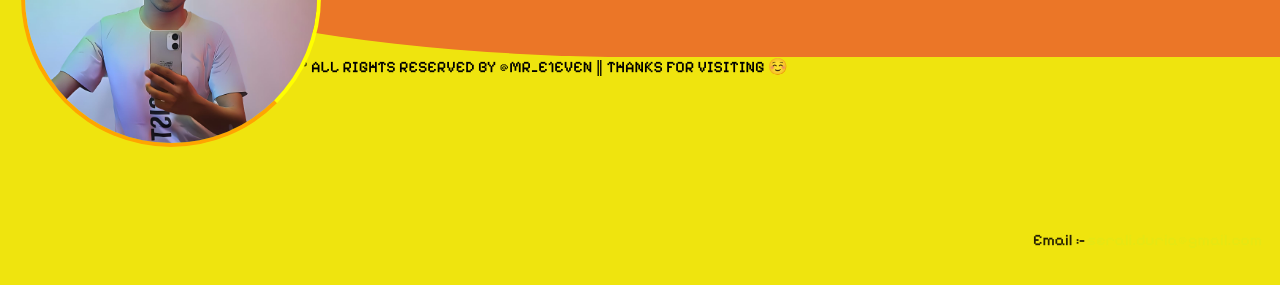
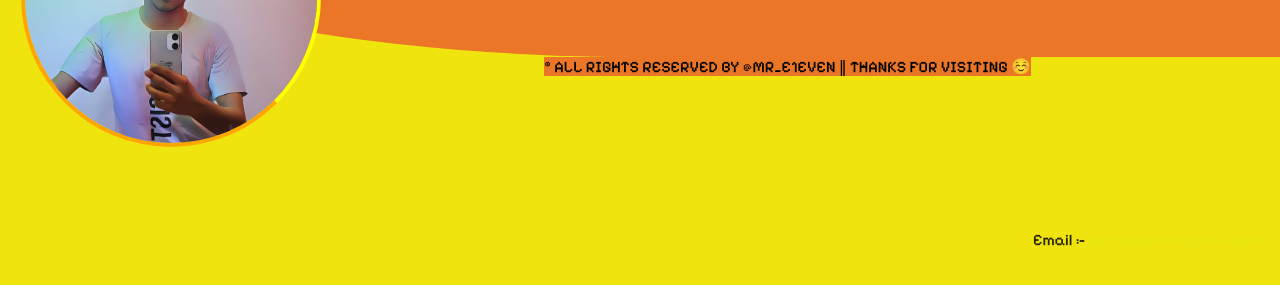
Before and after one commit to didector/portfolio, a plain HTML site: page index.html in a window 1280 px wide. Shown: the part 379-664 px from the top of the page. Drawn offline with Linux system fonts and the light colour scheme.

Commit message:
Update index.css

```diff
--- a/index.css
+++ b/index.css
@@ -138,10 +138,11 @@ body{
     padding-top: 15%;
     float: right;
 }
-.foot footer{
+footer{
     position: relative;
     bottom: 0;
     text-align: center;
     float: right;
+background:rgb(235, 118, 39);
 }
 /* ---------------------------------------------------------------------------------------- */
```
